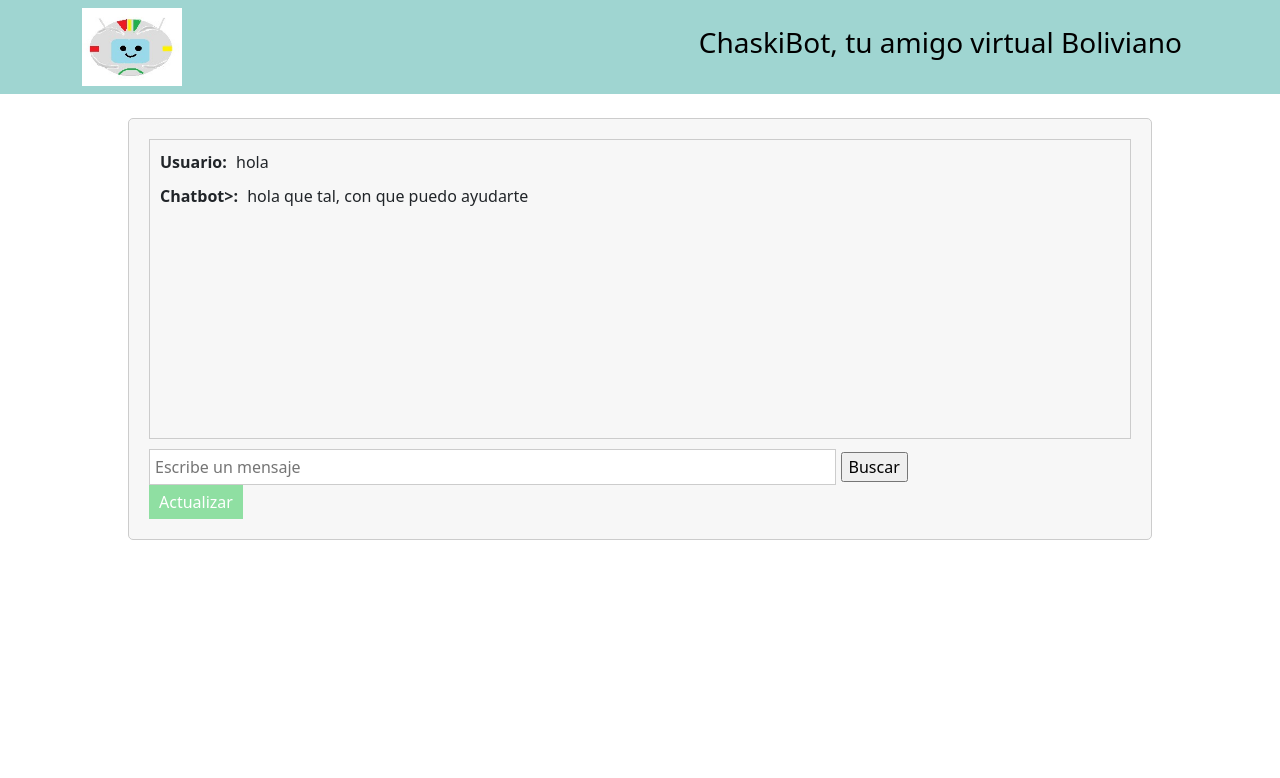
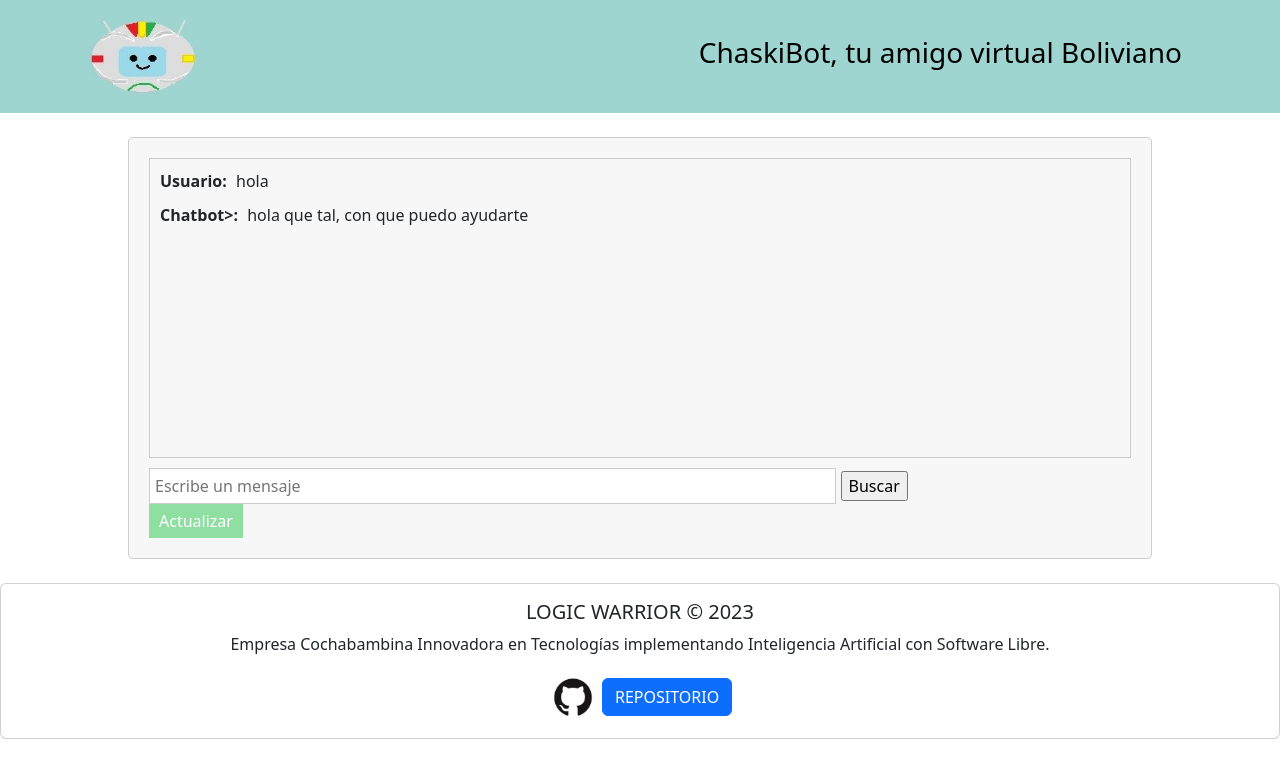
Before and after one commit to BMOO69/hackathonIA, a Django app: page /chat/ in a window 1280 px wide. Shown: the top 778 px of the page. Run offline with Django 4.2, Linux system fonts and the light colour scheme; data comes from the database, SQL or seed files in the repository; both versions use the stored data as it was after the commit.

Commit message:
fin del dia funciona

```diff
--- a/chatbot/chatbotApp/templates/chatbotApp/chat2.html
+++ b/chatbot/chatbotApp/templates/chatbotApp/chat2.html
@@ -11,7 +11,7 @@
     <header>
         <nav id="cabecera" class="navbar bg-body-tertiary">
             <div class="container">
-                <img src="{%static '/img/ImgBOT.jpg'%}" width="100">
+                <img src="{%static '/img/ImgBOT.jpg'%}" width="125">
               <a class="navbar-brand" href="#">
                 <h3>ChaskiBot, tu amigo virtual Boliviano</h3>
               </a>
@@ -42,5 +42,14 @@
         });
         </script>
     </div>
+    <br>
+    <div class="card text-center">
+        <div class="card-body">
+          <h5 class="card-title">LOGIC WARRIOR &copy 2023</h5>
+          <p class="card-text">Empresa Cochabambina Innovadora en Tecnologías implementando Inteligencia Artificial con Software Libre.</p>
+          <img src="{%static '/img/GITHUB.jpg'%}" width="50">
+          <a href="https://github.com/BMOO69/hackathonIA" class="btn btn-primary">REPOSITORIO</a>
+        </div>
+      </div>
 </body>
 </html>
```
Also changed, not shown: chatbot/chatbotApp/static/css/chat2.css (line endings or trailing spaces), chatbot/chatbotApp/static/img/GITHUB.jpg (added), chatbot/chatbotApp/static/img/IMG.png (deleted), chatbot/chatbotApp/static/img/ImgBOT.jpg, chatbot/db.sqlite3, chatbot/productos/IMG.png (deleted), chatbot/productos/ImgBOT.jpg (deleted).
